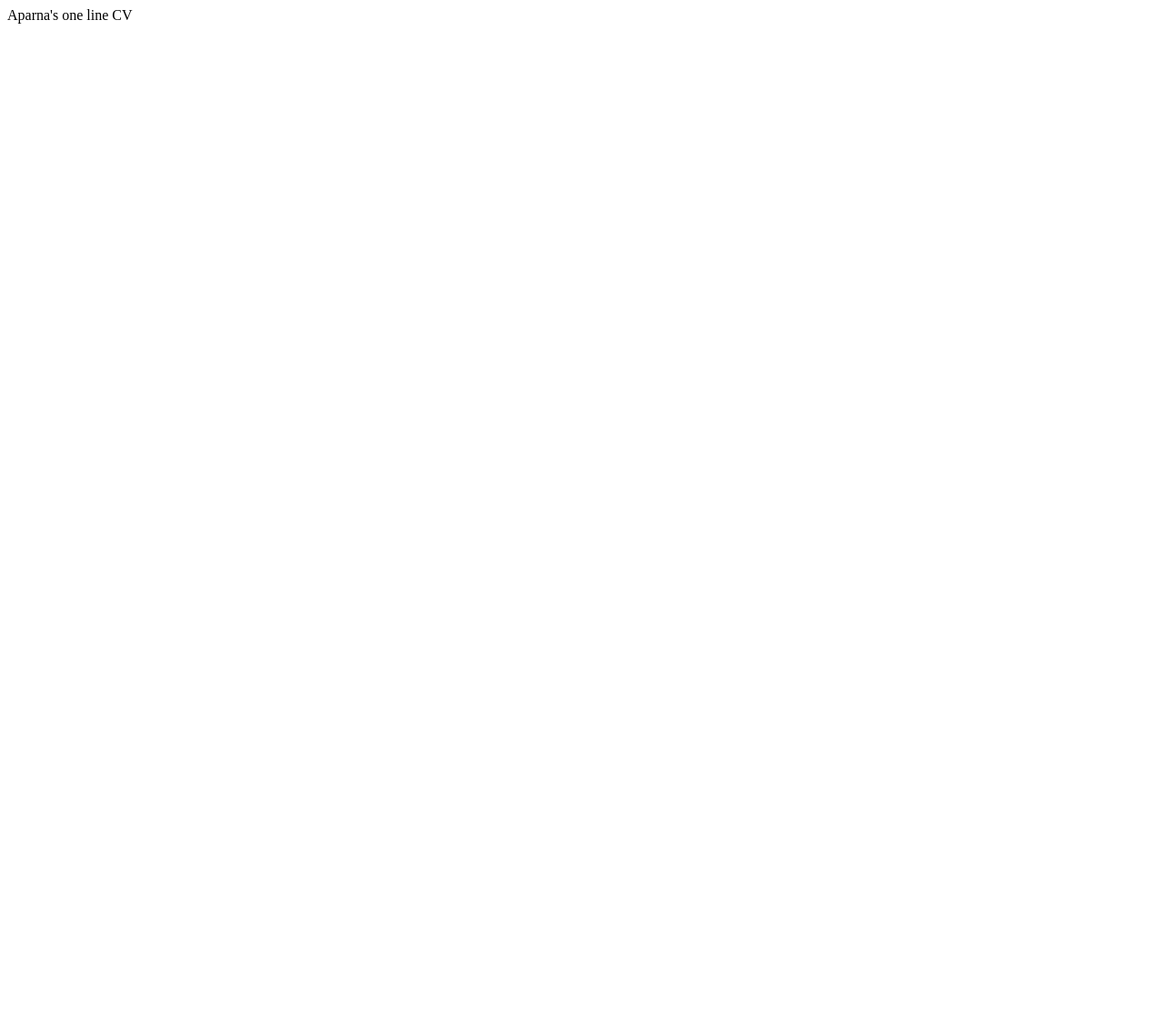
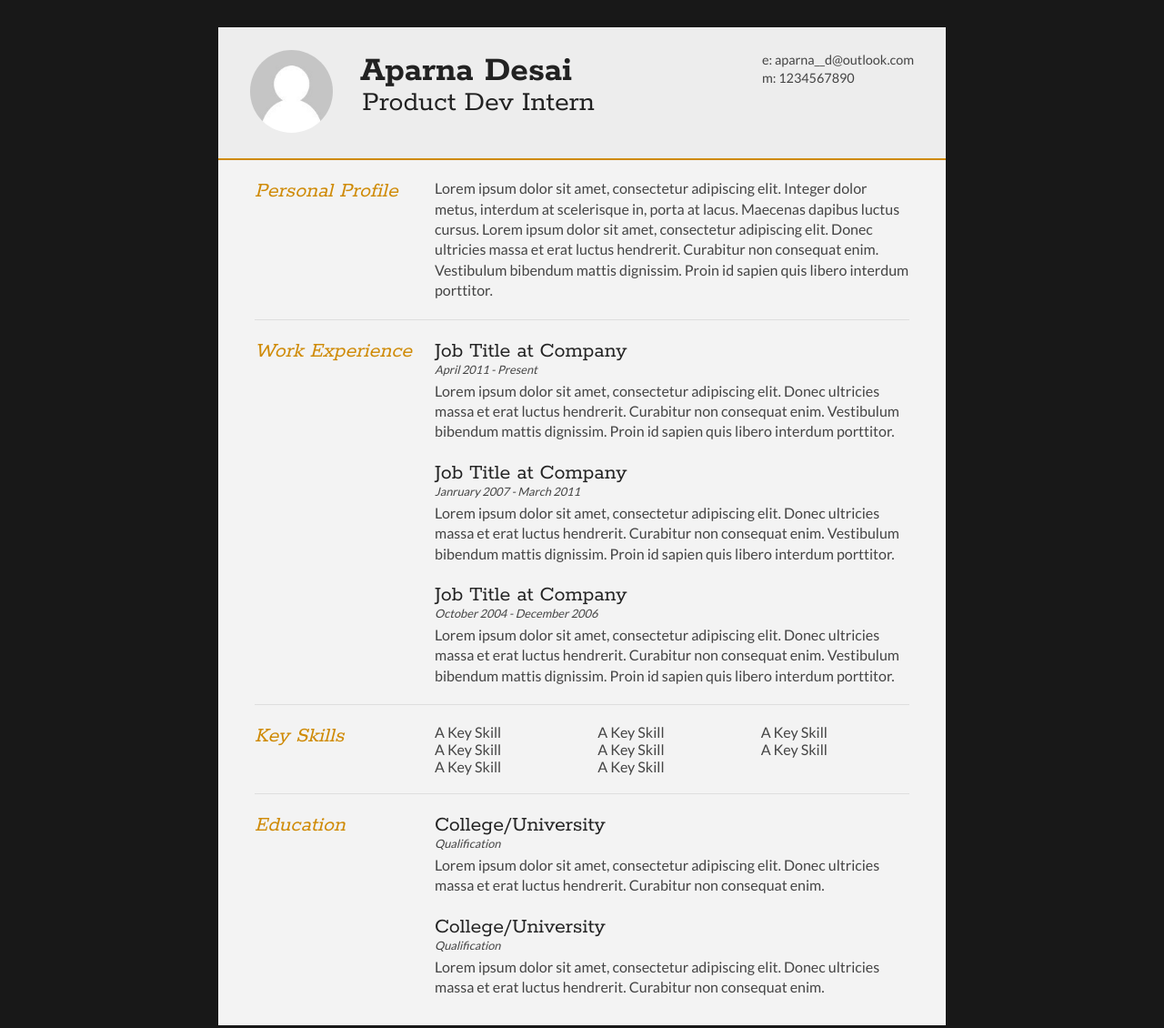
Before and after one commit to aparnaadesai/aparnaadesai.github.io, a plain HTML site: page index.html in a window 1280 px wide. Shown: the whole page at 91% size. Before the commit the page ends 800 px from the top, so only its background shows below. Drawn offline with Linux system fonts and the light colour scheme.

Commit message:
Added additional files and edited index.html

```diff
--- a/index.html
+++ b/index.html
@@ -1 +1,123 @@
-Aparna's one line CV
+<!DOCTYPE html>
+<html>
+<head>
+<title>Aparna Desai - Curriculum Vitae</title>
+
+<meta name="viewport" content="width=device-width"/>
+<meta name="description" content="The Curriculum Vitae of Joe Bloggs."/>
+<meta charset="UTF-8">
+
+<link type="text/css" rel="stylesheet" href="style.css">
+<link href='http://fonts.googleapis.com/css?family=Rokkitt:400,700|Lato:400,300' rel='stylesheet' type='text/css'>
+
+</head>
+<body id="top">
+<div id="cv" class="instaFade">
+	<div class="mainDetails">
+		<div id="headshot" class="quickFade">
+			<img src="headshot.jpg" alt="Alan Smith" />
+		</div>
+
+		<div id="name">
+			<h1 class="quickFade delayTwo">Aparna Desai</h1>
+			<h2 class="quickFade delayThree">Product Dev Intern</h2>
+		</div>
+
+		<div id="contactDetails" class="quickFade delayFour">
+			<ul>
+				<li>e: <a href="mailto:aparna__d@outlook.com" target="_blank">aparna__d@outlook.com</a></li>
+				<!--<li>w: <a href="http://www.bloggs.com">www.bloggs.com</a></li>-->
+				<li>m: 1234567890</li>
+			</ul>
+		</div>
+		<div class="clear"></div>
+	</div>
+
+	<div id="mainArea" class="quickFade delayFive">
+		<section>
+			<article>
+				<div class="sectionTitle">
+					<h1>Personal Profile</h1>
+				</div>
+
+				<div class="sectionContent">
+					<p>Lorem ipsum dolor sit amet, consectetur adipiscing elit. Integer dolor metus, interdum at scelerisque in, porta at lacus. Maecenas dapibus luctus cursus. Lorem ipsum dolor sit amet, consectetur adipiscing elit. Donec ultricies massa et erat luctus hendrerit. Curabitur non consequat enim. Vestibulum bibendum mattis dignissim. Proin id sapien quis libero interdum porttitor.</p>
+				</div>
+			</article>
+			<div class="clear"></div>
+		</section>
+
+
+		<section>
+			<div class="sectionTitle">
+				<h1>Work Experience</h1>
+			</div>
+
+			<div class="sectionContent">
+				<article>
+					<h2>Job Title at Company</h2>
+					<p class="subDetails">April 2011 - Present</p>
+					<p>Lorem ipsum dolor sit amet, consectetur adipiscing elit. Donec ultricies massa et erat luctus hendrerit. Curabitur non consequat enim. Vestibulum bibendum mattis dignissim. Proin id sapien quis libero interdum porttitor.</p>
+				</article>
+
+				<article>
+					<h2>Job Title at Company</h2>
+					<p class="subDetails">Janruary 2007 - March 2011</p>
+					<p>Lorem ipsum dolor sit amet, consectetur adipiscing elit. Donec ultricies massa et erat luctus hendrerit. Curabitur non consequat enim. Vestibulum bibendum mattis dignissim. Proin id sapien quis libero interdum porttitor.</p>
+				</article>
+
+				<article>
+					<h2>Job Title at Company</h2>
+					<p class="subDetails">October 2004 - December 2006</p>
+					<p>Lorem ipsum dolor sit amet, consectetur adipiscing elit. Donec ultricies massa et erat luctus hendrerit. Curabitur non consequat enim. Vestibulum bibendum mattis dignissim. Proin id sapien quis libero interdum porttitor.</p>
+				</article>
+			</div>
+			<div class="clear"></div>
+		</section>
+
+
+		<section>
+			<div class="sectionTitle">
+				<h1>Key Skills</h1>
+			</div>
+
+			<div class="sectionContent">
+				<ul class="keySkills">
+					<li>A Key Skill</li>
+					<li>A Key Skill</li>
+					<li>A Key Skill</li>
+					<li>A Key Skill</li>
+					<li>A Key Skill</li>
+					<li>A Key Skill</li>
+					<li>A Key Skill</li>
+					<li>A Key Skill</li>
+				</ul>
+			</div>
+			<div class="clear"></div>
+		</section>
+
+
+		<section>
+			<div class="sectionTitle">
+				<h1>Education</h1>
+			</div>
+
+			<div class="sectionContent">
+				<article>
+					<h2>College/University</h2>
+					<p class="subDetails">Qualification</p>
+					<p>Lorem ipsum dolor sit amet, consectetur adipiscing elit. Donec ultricies massa et erat luctus hendrerit. Curabitur non consequat enim.</p>
+				</article>
+
+				<article>
+					<h2>College/University</h2>
+					<p class="subDetails">Qualification</p>
+					<p>Lorem ipsum dolor sit amet, consectetur adipiscing elit. Donec ultricies massa et erat luctus hendrerit. Curabitur non consequat enim.</p>
+				</article>
+			</div>
+			<div class="clear"></div>
+		</section>
+	</div>
+</div>
+</body>
+</html>
--- /dev/null
+++ b/style.css
@@ -0,0 +1,355 @@
+html,body,div,span,object,iframe,h1,h2,h3,h4,h5,h6,p,blockquote,pre,abbr,address,cite,code,del,dfn,em,img,ins,kbd,q,samp,small,strong,sub,sup,var,b,i,dl,dt,dd,ol,ul,li,fieldset,form,label,legend,table,caption,tbody,tfoot,thead,tr,th,td,article,aside,canvas,details,figcaption,figure,footer,header,hgroup,menu,nav,section,summary,time,mark,audio,video {
+border:0;
+font:inherit;
+font-size:100%;
+margin:0;
+padding:0;
+vertical-align:baseline;
+}
+
+article,aside,details,figcaption,figure,footer,header,hgroup,menu,nav,section {
+display:block;
+}
+
+html, body {background: #181818; font-family: 'Lato', helvetica, arial, sans-serif; font-size: 16px; color: #222;}
+
+.clear {clear: both;}
+
+p {
+	font-size: 1em;
+	line-height: 1.4em;
+	margin-bottom: 20px;
+	color: #444;
+}
+
+#cv {
+	width: 90%;
+	max-width: 800px;
+	background: #f3f3f3;
+	margin: 30px auto;
+}
+
+.mainDetails {
+	padding: 25px 35px;
+	border-bottom: 2px solid #cf8a05;
+	background: #ededed;
+}
+
+#name h1 {
+	font-size: 2.5em;
+	font-weight: 700;
+	font-family: 'Rokkitt', Helvetica, Arial, sans-serif;
+	margin-bottom: -6px;
+}
+
+#name h2 {
+	font-size: 2em;
+	margin-left: 2px;
+	font-family: 'Rokkitt', Helvetica, Arial, sans-serif;
+}
+
+#mainArea {
+	padding: 0 40px;
+}
+
+#headshot {
+	width: 12.5%;
+	float: left;
+	margin-right: 30px;
+}
+
+#headshot img {
+	width: 100%;
+	height: auto;
+	-webkit-border-radius: 50px;
+	border-radius: 50px;
+}
+
+#name {
+	float: left;
+}
+
+#contactDetails {
+	float: right;
+}
+
+#contactDetails ul {
+	list-style-type: none;
+	font-size: 0.9em;
+	margin-top: 2px;
+}
+
+#contactDetails ul li {
+	margin-bottom: 3px;
+	color: #444;
+}
+
+#contactDetails ul li a, a[href^=tel] {
+	color: #444;
+	text-decoration: none;
+	-webkit-transition: all .3s ease-in;
+	-moz-transition: all .3s ease-in;
+	-o-transition: all .3s ease-in;
+	-ms-transition: all .3s ease-in;
+	transition: all .3s ease-in;
+}
+
+#contactDetails ul li a:hover {
+	color: #cf8a05;
+}
+
+
+section {
+	border-top: 1px solid #dedede;
+	padding: 20px 0 0;
+}
+
+section:first-child {
+	border-top: 0;
+}
+
+section:last-child {
+	padding: 20px 0 10px;
+}
+
+.sectionTitle {
+	float: left;
+	width: 25%;
+}
+
+.sectionContent {
+	float: right;
+	width: 72.5%;
+}
+
+.sectionTitle h1 {
+	font-family: 'Rokkitt', Helvetica, Arial, sans-serif;
+	font-style: italic;
+	font-size: 1.5em;
+	color: #cf8a05;
+}
+
+.sectionContent h2 {
+	font-family: 'Rokkitt', Helvetica, Arial, sans-serif;
+	font-size: 1.5em;
+	margin-bottom: -2px;
+}
+
+.subDetails {
+	font-size: 0.8em;
+	font-style: italic;
+	margin-bottom: 3px;
+}
+
+.keySkills {
+	list-style-type: none;
+	-moz-column-count:3;
+	-webkit-column-count:3;
+	column-count:3;
+	margin-bottom: 20px;
+	font-size: 1em;
+	color: #444;
+}
+
+.keySkills ul li {
+	margin-bottom: 3px;
+}
+
+@media all and (min-width: 602px) and (max-width: 800px) {
+	#headshot {
+		display: none;
+	}
+
+	.keySkills {
+	-moz-column-count:2;
+	-webkit-column-count:2;
+	column-count:2;
+	}
+}
+
+@media all and (max-width: 601px) {
+	#cv {
+		width: 95%;
+		margin: 10px auto;
+		min-width: 280px;
+	}
+
+	#headshot {
+		display: none;
+	}
+
+	#name, #contactDetails {
+		float: none;
+		width: 100%;
+		text-align: center;
+	}
+
+	.sectionTitle, .sectionContent {
+		float: none;
+		width: 100%;
+	}
+
+	.sectionTitle {
+		margin-left: -2px;
+		font-size: 1.25em;
+	}
+
+	.keySkills {
+		-moz-column-count:2;
+		-webkit-column-count:2;
+		column-count:2;
+	}
+}
+
+@media all and (max-width: 480px) {
+	.mainDetails {
+		padding: 15px 15px;
+	}
+
+	section {
+		padding: 15px 0 0;
+	}
+
+	#mainArea {
+		padding: 0 25px;
+	}
+
+
+	.keySkills {
+	-moz-column-count:1;
+	-webkit-column-count:1;
+	column-count:1;
+	}
+
+	#name h1 {
+		line-height: .8em;
+		margin-bottom: 4px;
+	}
+}
+
+@media print {
+    #cv {
+        width: 100%;
+    }
+}
+
+@-webkit-keyframes reset {
+	0% {
+		opacity: 0;
+	}
+	100% {
+		opacity: 0;
+	}
+}
+
+@-webkit-keyframes fade-in {
+	0% {
+		opacity: 0;
+	}
+	40% {
+		opacity: 0;
+	}
+	100% {
+		opacity: 1;
+	}
+}
+
+@-moz-keyframes reset {
+	0% {
+		opacity: 0;
+	}
+	100% {
+		opacity: 0;
+	}
+}
+
+@-moz-keyframes fade-in {
+	0% {
+		opacity: 0;
+	}
+	40% {
+		opacity: 0;
+	}
+	100% {
+		opacity: 1;
+	}
+}
+
+@keyframes reset {
+	0% {
+		opacity: 0;
+	}
+	100% {
+		opacity: 0;
+	}
+}
+
+@keyframes fade-in {
+	0% {
+		opacity: 0;
+	}
+	40% {
+		opacity: 0;
+	}
+	100% {
+		opacity: 1;
+	}
+}
+
+.instaFade {
+    -webkit-animation-name: reset, fade-in;
+    -webkit-animation-duration: 1.5s;
+    -webkit-animation-timing-function: ease-in;
+
+	-moz-animation-name: reset, fade-in;
+    -moz-animation-duration: 1.5s;
+    -moz-animation-timing-function: ease-in;
+
+	animation-name: reset, fade-in;
+    animation-duration: 1.5s;
+    animation-timing-function: ease-in;
+}
+
+.quickFade {
+    -webkit-animation-name: reset, fade-in;
+    -webkit-animation-duration: 2.5s;
+    -webkit-animation-timing-function: ease-in;
+
+	-moz-animation-name: reset, fade-in;
+    -moz-animation-duration: 2.5s;
+    -moz-animation-timing-function: ease-in;
+
+	animation-name: reset, fade-in;
+    animation-duration: 2.5s;
+    animation-timing-function: ease-in;
+}
+
+.delayOne {
+	-webkit-animation-delay: 0, .5s;
+	-moz-animation-delay: 0, .5s;
+	animation-delay: 0, .5s;
+}
+
+.delayTwo {
+	-webkit-animation-delay: 0, 1s;
+	-moz-animation-delay: 0, 1s;
+	animation-delay: 0, 1s;
+}
+
+.delayThree {
+	-webkit-animation-delay: 0, 1.5s;
+	-moz-animation-delay: 0, 1.5s;
+	animation-delay: 0, 1.5s;
+}
+
+.delayFour {
+	-webkit-animation-delay: 0, 2s;
+	-moz-animation-delay: 0, 2s;
+	animation-delay: 0, 2s;
+}
+
+.delayFive {
+	-webkit-animation-delay: 0, 2.5s;
+	-moz-animation-delay: 0, 2.5s;
+	animation-delay: 0, 2.5s;
+}
```
Also changed, not shown: headshot.jpg (added).
